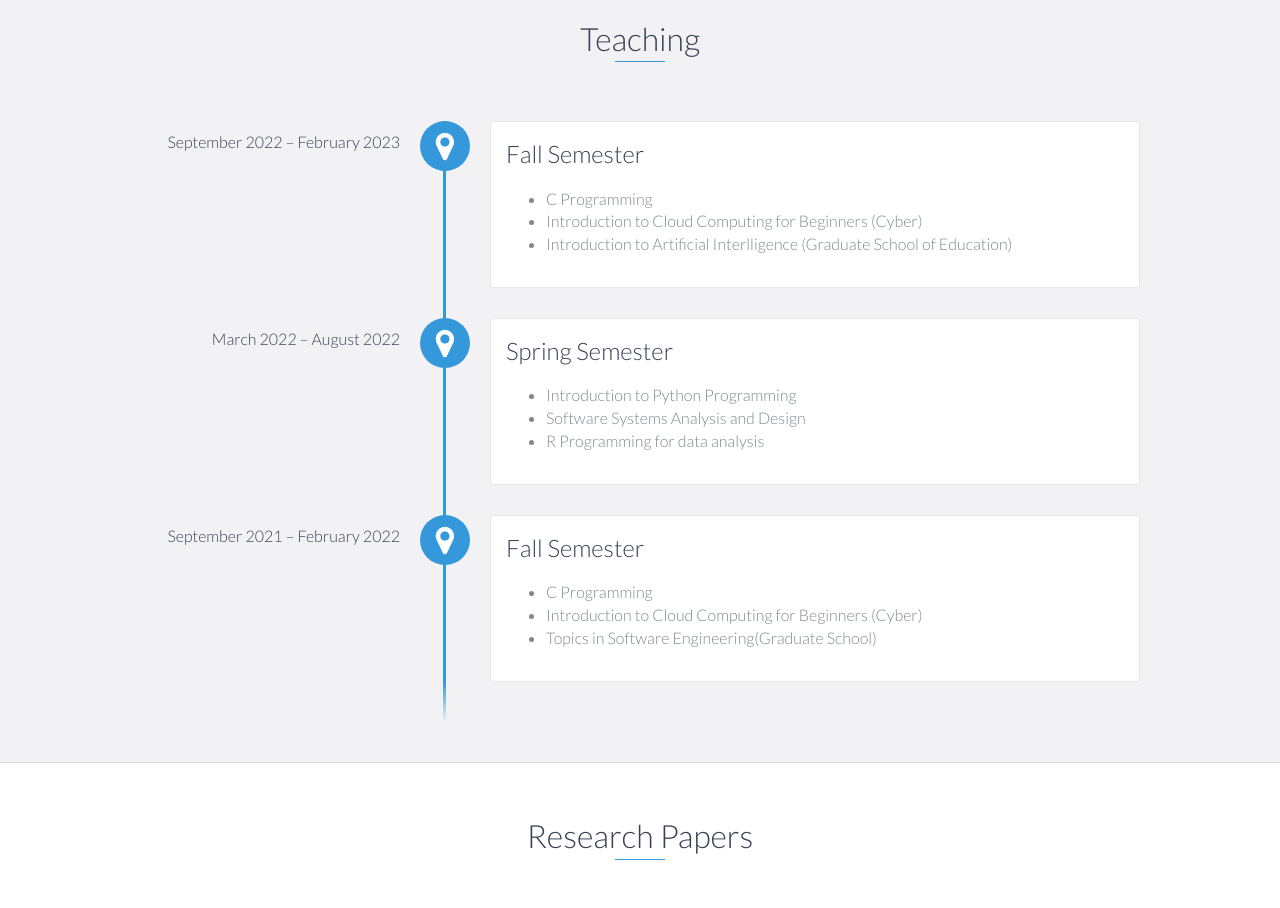
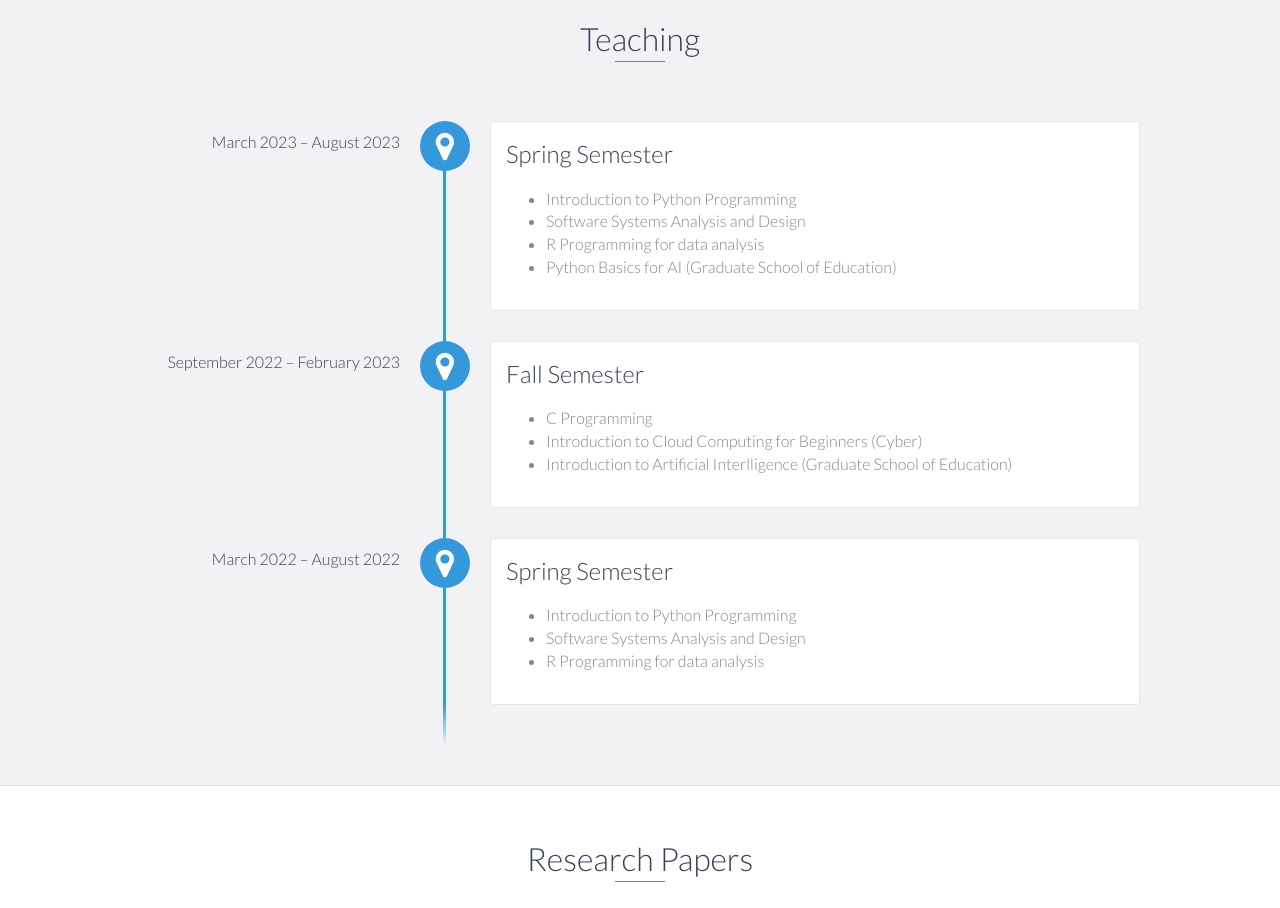
Before and after one commit to Yukyong-Kim/yukyong-kim.github.io, a website: page index.html in a window 1280 px wide. Shown: the part 1360-2268 px from the top of the page. Drawn offline with nearby package versions, Linux system fonts and the light colour scheme.

Commit message:
Update index.html

```diff
--- a/index.html
+++ b/index.html
@@ -90,6 +90,19 @@
     <div id="experience" class="background-alt">
         <h2 class="heading">Teaching</h2>
         <div id="experience-timeline">
+
+	    <div data-date="March 2023 – August 2023">
+               <h3> Spring Semester</h3>
+		    <h4>
+			    <ul>
+				    <li> Introduction to Python Programming </li>
+				    <li> Software Systems Analysis and Design </li>
+				    <li> R Programming for data analysis </li>
+				    <li> Python Basics for AI (Graduate School of Education) </li>
+			    </ul>
+		    </h4>
+            </div>
+
             <div data-date="September 2022 – February 2023">
                 <h3> Fall Semester</h3>
 		   <h4>
@@ -112,16 +125,7 @@
 		    </h4>
 	    </div>
 
-            <div data-date="September 2021 – February 2022">
-               <h3> Fall Semester</h3>
-		    <h4>
-			    <ul>
-				    <li> C Programming </li>
-				    <li> Introduction to Cloud Computing for Beginners (Cyber) </li>
-		                    <li> Topics in Software Engineering(Graduate School) </li>
-			    </ul>
-		    </h4>
-            </div>
+
         </div>
     </div>
     <!-- End #experience -->
```
